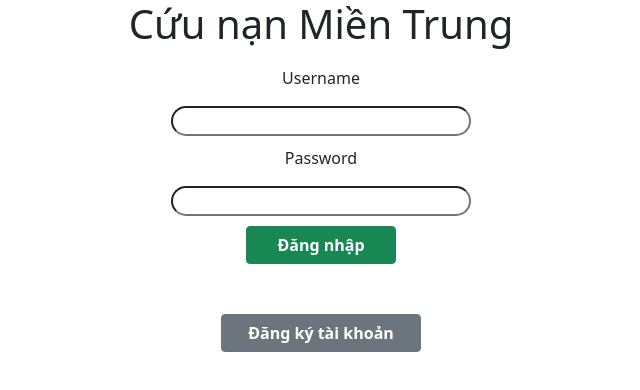
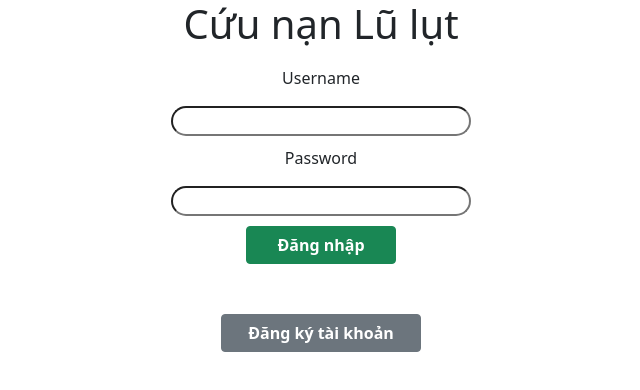
Before and after one commit to loki371/ReactJS_Flood, a React (Create React App) app: page /login in a window 1280 px wide. Shown: the top 390 px of the page, without its empty margins (319-959 px from the left). Built offline with nearby package versions, Linux system fonts and the light colour scheme.

Commit message:
rename login page

```diff
--- a/src/components/login/Login.js
+++ b/src/components/login/Login.js
@@ -163,7 +163,7 @@ export default function Login() {
     <div class="mx-auto" style={{width: '500px', marginBottom: '150px'}}>
       <div class="container">
         <div class="row justify-content-md-center">
-          <h1 class = "text-center">Cứu nạn Miền Trung</h1>
+          <h1 class = "text-center">Cứu nạn Lũ lụt</h1>
           <form onSubmit={handleSubmit} style={{width: '300px'}} class = "text-center">
             <label class="row justify-content-md-center" style={{marginTop: '10px'}}>
               <p class="">Username</p>
```
